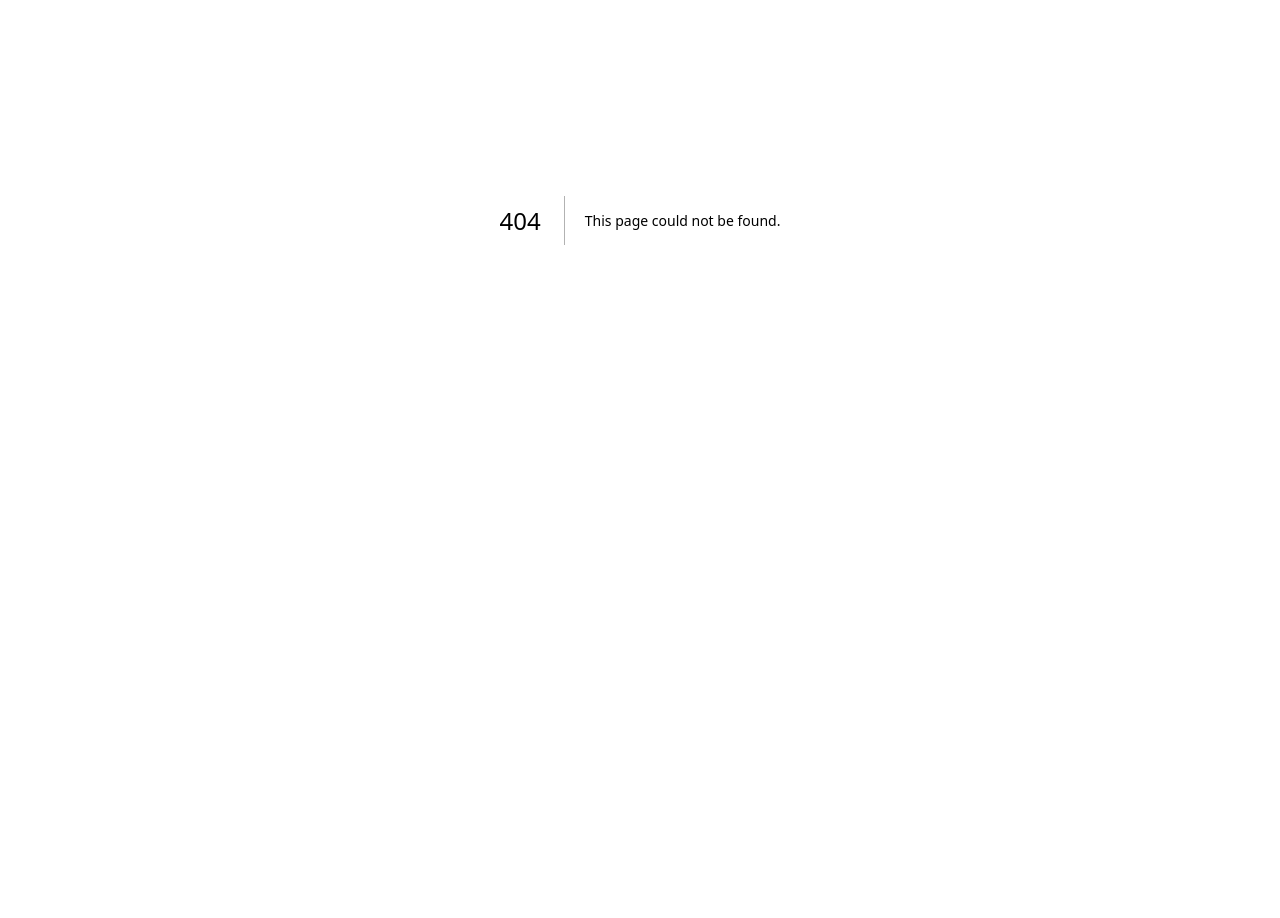
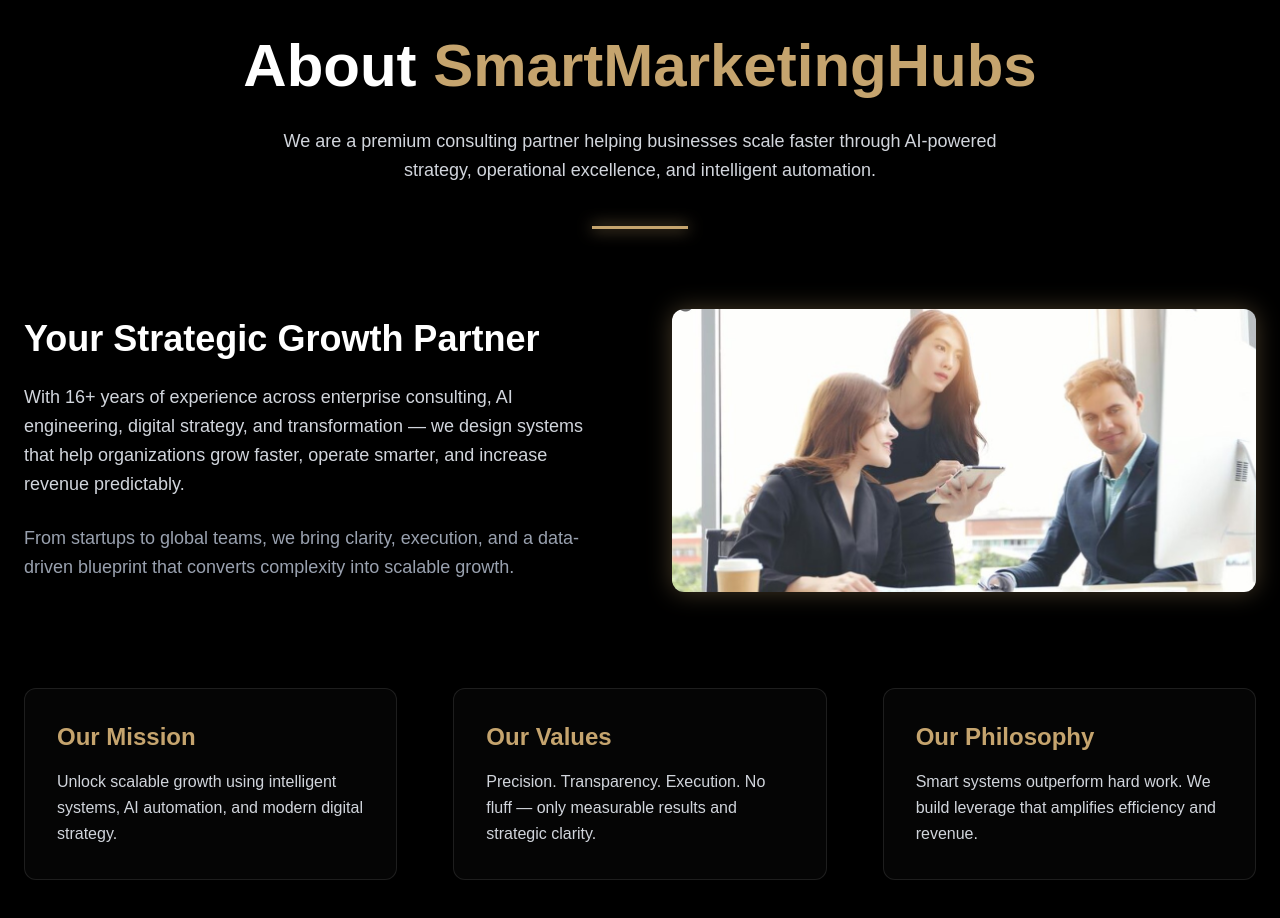
Before and after one commit to goodman1016/smartmarketinghubs, a Next.js app: page /about in a window 1280 px wide. Before the commit this address had no page. Shown: the part 180-1098 px from the top of the page. Before the commit the page ends 800 px from the top, so only its background shows below. Built offline with nearby package versions, Linux system fonts and the light colour scheme.

Commit message:
feat: implement about page

```diff
--- /dev/null
+++ b/app/about/AboutSection.tsx
@@ -0,0 +1,111 @@
+"use client";
+
+import { motion } from "framer-motion";
+
+export default function AboutSection() {
+  return (
+    <div className="bg-black text-white">
+      {/* SECTION WRAPPER */}
+      <section className="max-w-7xl mx-auto px-6 py-24">
+
+        {/* TITLE BLOCK */}
+        <motion.div
+          initial={{ opacity: 0, y: 20 }}
+          animate={{ opacity: 1, y: 0 }}
+          transition={{ duration: 0.7 }}
+          className="text-center"
+        >
+          <h1 className="text-5xl md:text-6xl font-bold leading-tight">
+            About{" "}
+            <span className="text-[#C5A46E]">SmartMarketingHubs</span>
+          </h1>
+
+          <p className="mt-6 text-gray-300 text-lg max-w-3xl mx-auto leading-relaxed">
+            We are a premium consulting partner helping businesses scale faster
+            through AI-powered strategy, operational excellence, and intelligent automation.
+          </p>
+        </motion.div>
+
+        {/* GOLD DIVIDER */}
+        <div className="w-24 h-[3px] bg-[#C5A46E] mx-auto mt-10 shadow-[0_0_15px_#C5A46E]" />
+
+        {/* 2-COLUMN SHOWCASE */}
+        <div className="grid md:grid-cols-2 gap-16 mt-20 items-center">
+
+          {/* TEXT BLOCK */}
+          <motion.div
+            initial={{ opacity: 0, x: -40 }}
+            animate={{ opacity: 1, x: 0 }}
+            transition={{ duration: 0.7 }}
+          >
+            <h2 className="text-4xl font-bold mb-6">
+              Your Strategic Growth Partner
+            </h2>
+
+            <p className="text-gray-300 leading-relaxed text-lg mb-6">
+              With 16+ years of experience across enterprise consulting, AI engineering,
+              digital strategy, and transformation — we design systems that help organizations
+              grow faster, operate smarter, and increase revenue predictably.
+            </p>
+
+            <p className="text-gray-400 leading-relaxed text-lg">
+              From startups to global teams, we bring clarity, execution, and a data-driven
+              blueprint that converts complexity into scalable growth.
+            </p>
+          </motion.div>
+
+          {/* IMAGE BLOCK */}
+          <motion.div
+            initial={{ opacity: 0, x: 40 }}
+            animate={{ opacity: 1, x: 0 }}
+            transition={{ duration: 0.7 }}
+            className="rounded-xl overflow-hidden shadow-[0_0_25px_rgba(197,164,110,0.35)]"
+          >
+            <img
+              src="/img/preview2.jpg"
+              alt="Team Strategy"
+              className="w-full h-auto object-cover"
+            />
+          </motion.div>
+        </div>
+
+        {/* VALUES GRID */}
+        <motion.div
+          initial={{ opacity: 0, y: 40 }}
+          whileInView={{ opacity: 1, y: 0 }}
+          viewport={{ once: true }}
+          transition={{ duration: 0.7 }}
+          className="grid md:grid-cols-3 gap-14 mt-24"
+        >
+          {/* CARD */}
+          {[
+            {
+              title: "Our Mission",
+              desc: "Unlock scalable growth using intelligent systems, AI automation, and modern digital strategy.",
+            },
+            {
+              title: "Our Values",
+              desc: "Precision. Transparency. Execution. No fluff — only measurable results and strategic clarity.",
+            },
+            {
+              title: "Our Philosophy",
+              desc: "Smart systems outperform hard work. We build leverage that amplifies efficiency and revenue.",
+            },
+          ].map((item, idx) => (
+            <div
+              key={idx}
+              className="p-8 border border-white/10 rounded-xl bg-white/[0.02] hover:bg-white/[0.05]
+                         hover:border-[#C5A46E] transition-all duration-300"
+            >
+              <h3 className="text-2xl font-semibold text-[#C5A46E] mb-4">
+                {item.title}
+              </h3>
+              <p className="text-gray-300 leading-relaxed">{item.desc}</p>
+            </div>
+          ))}
+        </motion.div>
+
+      </section>
+    </div>
+  );
+}
--- /dev/null
+++ b/app/about/page.tsx
@@ -0,0 +1,9 @@
+import AboutSection from "./AboutSection";
+
+export default function AboutPage() {
+  return (
+    <div className="bg-black text-white min-h-screen pt-28">
+      <AboutSection />
+    </div>
+  );
+}
```
Also changed, not shown: public/img/preview2.jpg (added).
